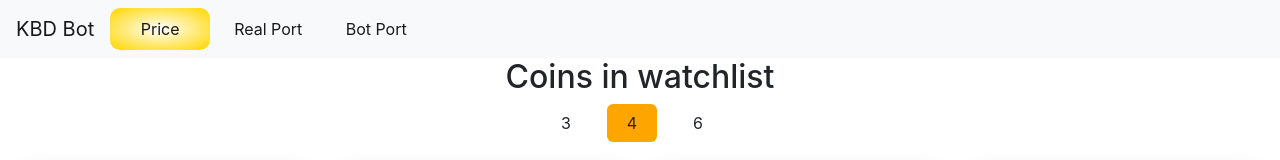
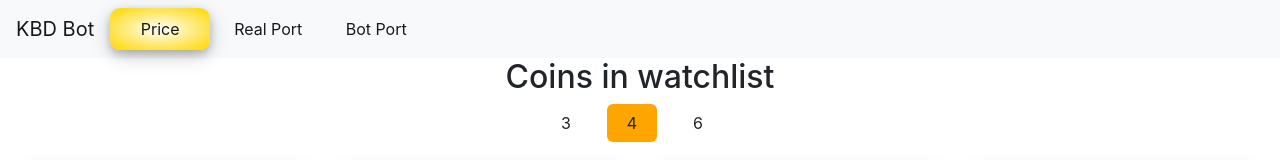
Before and after one commit to KombangkoeDias/CryptoBot, a React (Create React App) app in the folder botclient/: page /price in a window 1280 px wide. Shown: the top 160 px of the page. Built offline with nearby package versions, Linux system fonts and the light colour scheme; no server answers.

Commit message:
add more pleasing navbar

```diff
--- a/botclient/src/Coins/CoinClass.js
+++ b/botclient/src/Coins/CoinClass.js
@@ -6,6 +6,7 @@ class Coin {
   constructor(
     symbol,
     exchange = "binance",
+    //avg_buy = null,
     amount = 0,
     basePrice = 0,
     percentage = 0,
@@ -16,6 +17,7 @@ class Coin {
   ) {
     this.symbol = symbol;
     this.exchange = exchange;
+    //this.avg_buy = avg_buy;
     this.amount = amount;
     this.percentage = percentage;
     this.basePrice = basePrice;
--- a/botclient/src/Coins/Coins.js
+++ b/botclient/src/Coins/Coins.js
@@ -67,6 +67,38 @@ const amount = {
   //ERSDLETH: 0,
 };
 
+const avg_buy = {
+  ADAUSDT: 0.569,
+  ATOMUSDT: null,
+  BANDUSDT: null,
+  BNBUSDT: 307.04,
+  BTCUSDT: null,
+  CAKEUSDT: 13.62,
+  DENTUSDT: 0.013,
+  DOTUSDT: 16.49,
+  ENJUSDT: 3.28,
+  ETHUSDT: 1584.21,
+  GT_USDT: 3.86,
+  HOTUSDT: null,
+  INJUSDT: 16.37,
+  KSMUSDT: 256.53,
+  KYL_USDT: 1.24,
+  LINKUSDT: 26.58,
+  LITUSDT: 8.3,
+  ONEUSDT: null,
+  PBR_USDT: 0.513,
+  PCX_USDT: 14.32,
+  PKF_USDT: 2,
+  POLK_USDT: 2.2,
+  POLS_USDT: 3.92,
+  SOLUSDT: 4.1,
+  STPTUSDT: 0.1222,
+  SXPUSDT: 3.37,
+  ZILUSDT: 0.173744,
+  SAFEMOON_USDT: 0.000001,
+  //ERSDLETH: "bitmart",
+};
+
 let CoinList = [];
 for (const symbol in symbolList) {
   CoinList.push(new Coin(symbol, symbolList[symbol], amount[symbol]));
--- a/botclient/src/Components/Navbar.js
+++ b/botclient/src/Components/Navbar.js
@@ -1,22 +1,32 @@
-import React from "react";
+import React, { useState, useEffect } from "react";
 import styles from "./Navbar.module.css";
 
 const Navbar = () => {
-  let path = window.location.pathname;
-  path = path.substring(1, path.length);
-  console.log(path);
+  const [pathState, setPathState] = useState("");
+
+  useEffect(() => {
+    let path = window.location.pathname;
+    path = path.substring(1, path.length);
+    setPathState(path);
+  }, [window.location.pathname]);
 
   const colorGradient = "radial-gradient(white, gold)";
 
+  const boxShadow =
+    "0 4px 8px 0 rgba(0, 0, 0, 0.2), 0 6px 20px 0 rgba(0, 0, 0, 0.19)";
+
   const linkStyle = {
     price: {
-      background: path === "price" ? colorGradient : "transparent",
+      background: pathState === "price" ? colorGradient : "transparent",
+      boxShadow: pathState === "price" ? boxShadow : "none",
     },
     real_port: {
-      background: path === "real_port" ? colorGradient : "transparent",
+      background: pathState === "real_port" ? colorGradient : "transparent",
+      boxShadow: pathState === "real_port" ? boxShadow : "none",
     },
     bot_port: {
-      background: path === "bot_port" ? colorGradient : "transparent",
+      background: pathState === "bot_port" ? colorGradient : "transparent",
+      boxShadow: pathState === "bot_port" ? boxShadow : "none",
     },
   };
 
--- a/botclient/src/Components/Prices/PriceCard.js
+++ b/botclient/src/Components/Prices/PriceCard.js
@@ -27,7 +27,7 @@ class PriceCard extends React.Component {
       const info = await PriceService.getInfo(
         this.props.abbr.toUpperCase() + "USDT"
       );
-      console.log(info);
+      //console.log(info);
       this.props.updateCoinList(info);
       if (this.state.info.priceNow !== 0) {
         if (info.priceNow > this.state.info.priceNow) {
--- a/botclient/src/Components/SubComponents/TotalPortFolio/TotalPortFolio.js
+++ b/botclient/src/Components/SubComponents/TotalPortFolio/TotalPortFolio.js
@@ -18,6 +18,7 @@ class TotalPortFolio extends React.Component {
     let loaded = true;
     for (let i = 0; i < CoinList.length; ++i) {
       if (CoinList[i].priceNow === 0) {
+        //console.log(CoinList[i].symbol);
         loaded = false;
       }
       port = port + CoinList[i].amount * CoinList[i].priceNow.toFixed(2);
```
